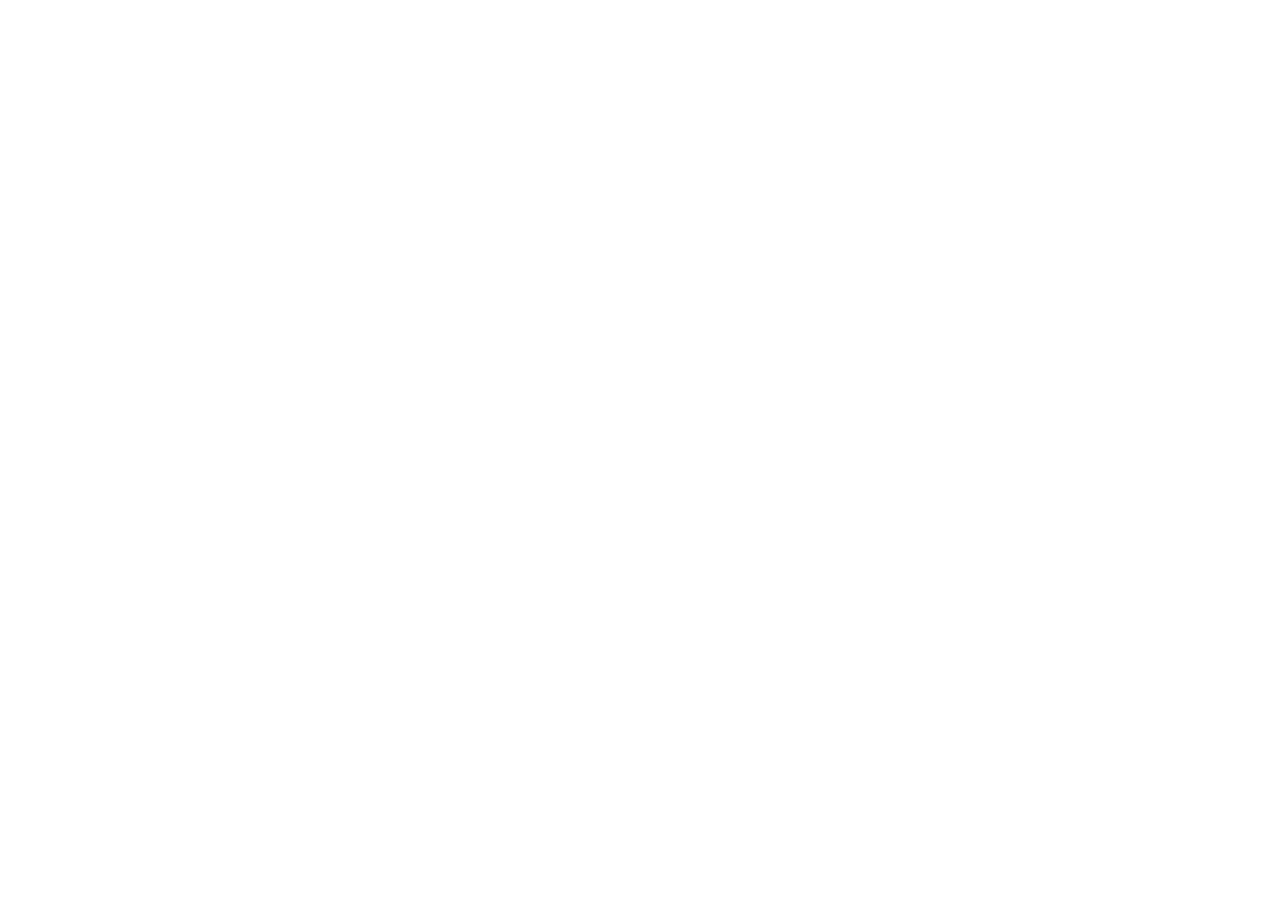
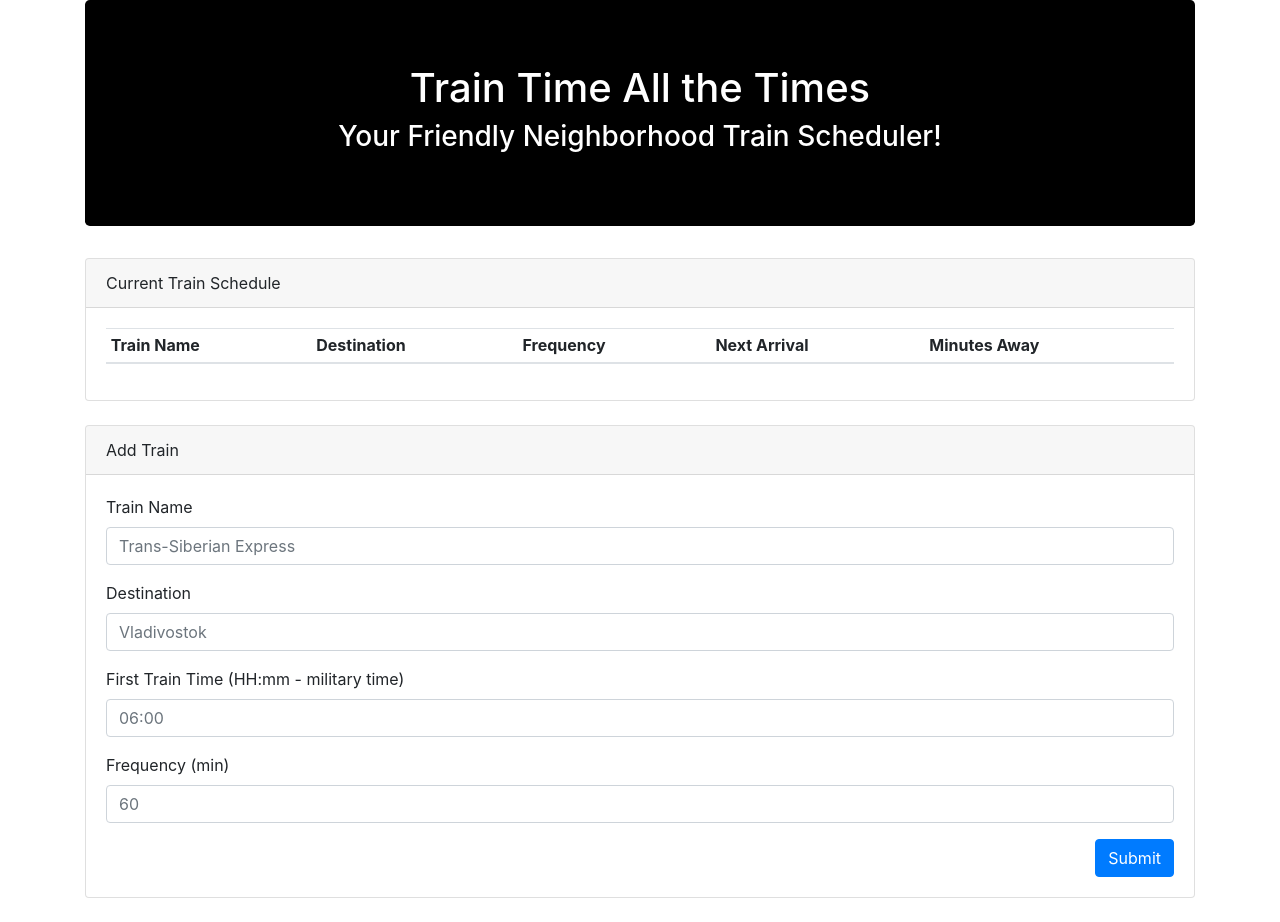
Before and after one commit to MelEKn/Train-Scheduler, a plain HTML site: page index.html in a window 1280 px wide. Before the commit the page ends 800 px from the top, so only its background shows below. Drawn offline with nearby package versions, Linux system fonts and the light colour scheme.

Commit message:
Created bootstrap styling for main html site; submit form for train name, dest, time, and freq works; still need to get the time variable to work using Moment.js

```diff
--- a/assets/javascript/code.js
+++ b/assets/javascript/code.js
@@ -8,11 +8,25 @@ var firebaseConfig = {
     storageBucket: "mel-s-app.appspot.com",
     messagingSenderId: "167127100574",
     appId: "1:167127100574:web:942b9574771087f1ea1f8f"
-  };
-  // Initialize Firebase
-  firebase.initializeApp(firebaseConfig);
+};
+// Initialize Firebase
+firebase.initializeApp(firebaseConfig);
 
 
-  // Assign the reference to the database to a variable named 'database'
+// Assign the reference to the database to a variable named 'database'
 
-  var database = firebase.database();
+var database = firebase.database();
+
+// Button for adding Trains
+$("#add-train-btn").on("click", function (event) {
+    event.preventDefault();
+    var trainName = $("#train-name-input").val().trim();
+    var dest = $("#dest-input").val().trim();
+    var firstTrainTime = moment($("#first-time-input").val().trim(), "HH:mm").format("X");
+    var freq = $("#freq-input").val().trim();
+
+    console.log("trainName is " + trainName);
+    console.log("dest is " + dest);
+    console.log("firstTrainTime is " + firstTrainTime);
+    console.log("freq is " + freq);
+});
--- a/index.html
+++ b/index.html
@@ -1,5 +1,6 @@
 <!DOCTYPE html>
 <html lang="en">
+
 <head>
     <meta charset="UTF-8">
     <meta name="viewport" content="width=device-width, initial-scale=1.0">
@@ -15,11 +16,86 @@
     <!-- Firebase References -->
     <script src="https://www.gstatic.com/firebasejs/6.0.4/firebase-app.js"></script>
     <script src="https://www.gstatic.com/firebasejs/6.0.4/firebase-database.js"></script>
+
+
+    <!-- Moment.js Reference -->
+    <script src="https://cdnjs.cloudflare.com/ajax/libs/moment.js/2.22.2/moment.min.js"></script>
 </head>
+
 <body>
+    <!-- Employee Tracker -->
+    <div class="container">
 
+        <!-- Jumbotron -->
+        <div class="jumbotron" style="background-color: black; color: white">
+            <h1 class="text-center">Train Time All the Times</h1>
+            <h3 class="text-center">Your Friendly Neighborhood Train Scheduler!</h3>
+        </div>
+
+        <div class="row">
+
+            <div class="col-md-12">
+
+                <!-- Current Train Schedule-->
+                <div class="card mb-4">
+                    <div class="card-header">Current Train Schedule</div>
+                    <div class="card-body">
+                        <table class="table table-sm table-hover" id='train-table'>
+                            <thead>
+                                <tr>
+                                    <th scope="col">Train Name</th>
+                                    <th scope="col">Destination</th>
+                                    <th scope="col">Frequency</th>
+                                    <th scope="col">Next Arrival</th>
+                                    <th scope="col">Minutes Away</th>
+                                </tr>
+                            </thead>
+                            <tbody>
+                            </tbody>
+                        </table>
+                    </div>
+                </div>
+            </div>
+        </div>
+
+        <div class="row">
+            <div class="col-md-12">
+                <!-- Add New Train  -->
+                <div class="card mb-4">
+                    <div class="card-header">Add Train</div>
+                    <div class="card-body">
+
+                        <!-- Entry Form -->
+                        <form>
+                            <div class="form-group">
+                                <label for="train-name-input">Train Name</label>
+                                <input class="form-control" id="train-name-input" placeholder="Trans-Siberian Express"
+                                    type="text">
+                            </div>
+                            <div class="form-group">
+                                <label for="dest-input">Destination</label>
+                                <input class="form-control" id="dest-input" placeholder="Vladivostok" type="text">
+                            </div>
+                            <div class="form-group">
+                                <label for="first-time-input">First Train Time (HH:mm - military time)</label>
+                                <input class="form-control" id="first-time-input" placeholder="06:00" type="text">
+                            </div>
+                            <div class="form-group">
+                                <label for="freq-input">Frequency (min)</label>
+                                <input class="form-control" id="freq-input" placeholder="60" type="text">
+                            </div>
+                            <button class="btn btn-primary float-right" id="add-train-btn">Submit</button>
+                        </form>
+
+                    </div>
+                </div>
+            </div>
+        </div>
+
+    </div>
 
     <!--Linking the javascript-->
     <script src="assets/javascript/code.js"></script>
 </body>
+
 </html>
```
Lines whose indentation alone changed are shown as unchanged.
